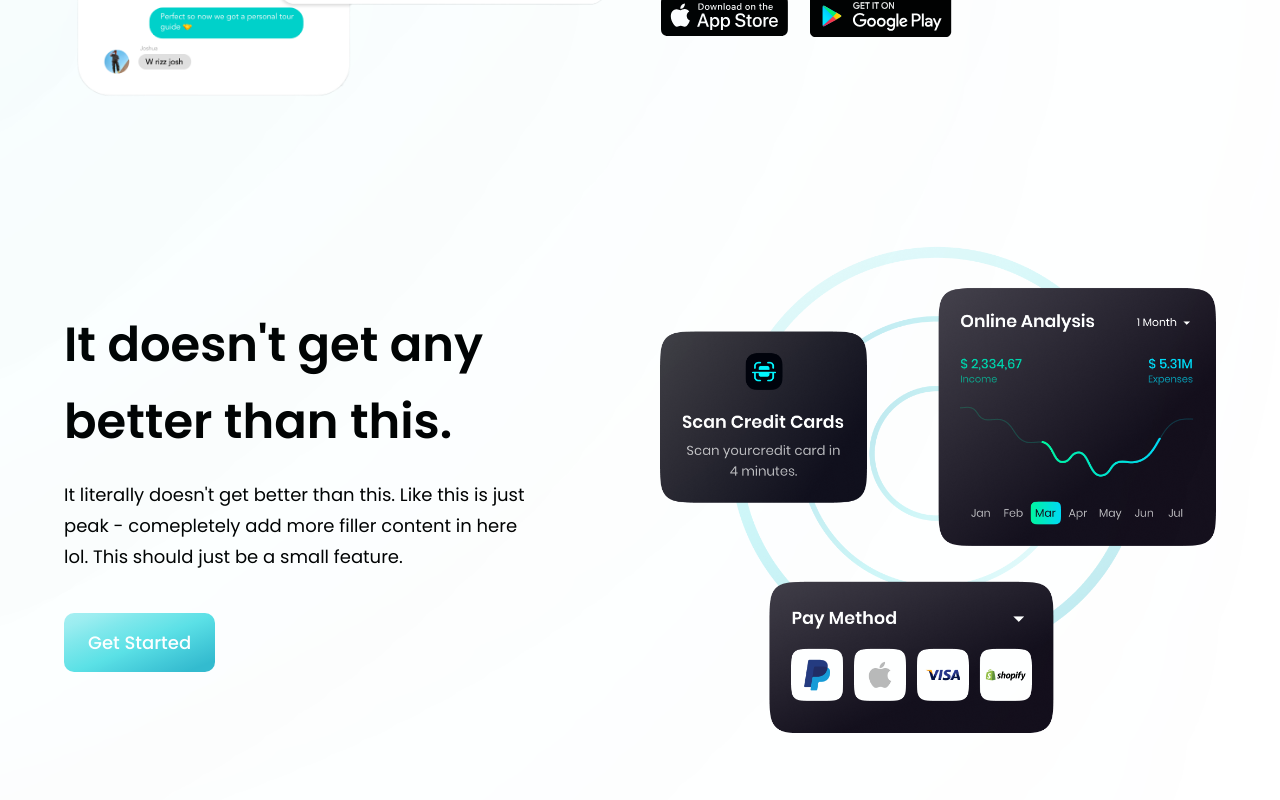
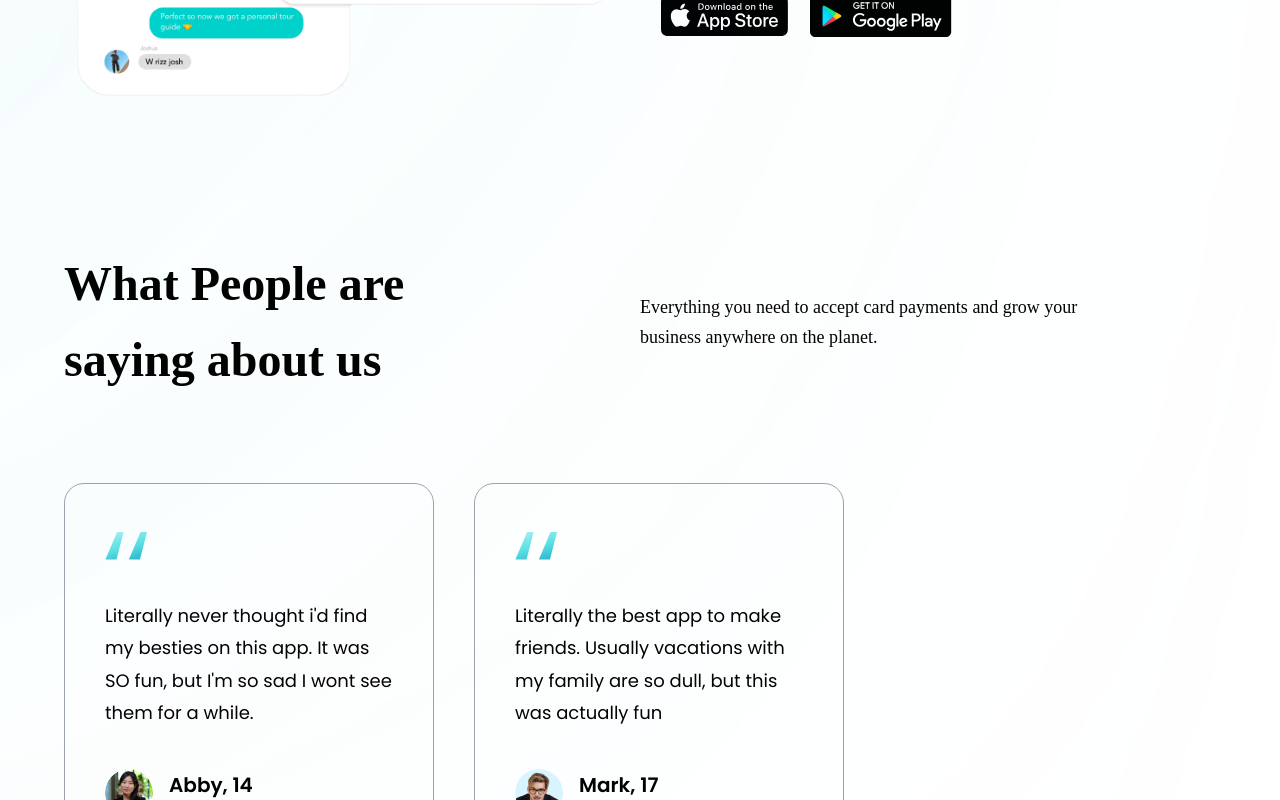
Before and after one commit to npardal/vacationPals, a React (Vite) app: page / in a window 1280 px wide. Shown: the part 2000-2800 px from the top of the page. Built offline with nearby package versions, Linux system fonts and the light colour scheme; a web font is replaced by a local one.

Commit message:
need to figure out framer motion

```diff
--- a/package.json
+++ b/package.json
@@ -9,6 +9,7 @@
     "preview": "vite preview"
   },
   "dependencies": {
+    "framer-motion": "^10.11.2",
     "react": "^18.2.0",
     "react-dom": "^18.2.0"
   },
--- a/src/App.jsx
+++ b/src/App.jsx
@@ -2,8 +2,6 @@ import styles from "./style";
 import {
   Billing,
   Business,
-  CardDeal,
-  Clients,
   CTA,
   Footer,
   Navbar,
@@ -31,9 +29,7 @@ const App = () => (
         <Stats />
         <Business />
         <Billing />
-        <CardDeal />
         <Testimonials />
-        <Clients />
         <CTA />
         <Footer />
       </div>
--- a/src/components/CTA.jsx
+++ b/src/components/CTA.jsx
@@ -4,10 +4,9 @@ import Button from "./Button";
 const CTA = () => (
   <section className={`${styles.flexCenter} ${styles.marginY} ${styles.padding} sm:flex-row flex-col bg-black-gradient-2 rounded-[20px] box-shadow`}>
     <div className="flex-1 flex flex-col">
-      <h2 className={styles.heading2}>Let’s try our service now!</h2>
-      <p className={`${styles.paragraph} max-w-[470px] mt-5`}>
-        Everything you need to accept card payments and grow your business
-        anywhere on the planet.
+      <h2 className={styles.heading2} style={{ fontFamily: "Avenir-Black" }}>Let's make forever friends now!</h2>
+      <p className={`${styles.paragraph} max-w-[470px] mt-5`} style={{ fontFamily: "Avenir-Light" }}>
+        Everything you need to have a relaxing and enjoyable vacation!
       </p>
     </div>
 
--- a/src/components/CardDeal.jsx
+++ /dev/null
@@ -1,28 +0,0 @@
-import { card } from "../assets";
-import styles, { layout } from "../style";
-import Button from "./Button";
-{
-  /* trying this out */
-}
-const CardDeal = () => (
-  <section className={layout.section}>
-    <div className={layout.sectionInfo}>
-      <h2 className={styles.heading2}>
-        It doesn't get any <br className="sm:block hidden" /> better than this.
-      </h2>
-      <p className={`${styles.paragraph} max-w-[470px] mt-5`}>
-        It literally doesn't get better than this. Like this is just peak -
-        comepletely add more filler content in here lol. This should just be a
-        small feature.
-      </p>
-
-      <Button styles={`mt-10`} />
-    </div>
-
-    <div className={layout.sectionImg}>
-      <img src={card} alt="billing" className="w-[100%] h-[100%]" />
-    </div>
-  </section>
-);
-
-export default CardDeal;
--- a/src/components/Clients.jsx
+++ /dev/null
@@ -1,16 +0,0 @@
-import { clients } from "../constants";
-import styles from "../style";
-
-const Clients = () => (
-  <section className={`${styles.flexCenter} my-4`}>
-    <div className={`${styles.flexCenter} flex-wrap w-full`}>
-      {clients.map((client) => (
-        <div key={client.id} className={`flex-1 ${styles.flexCenter} sm:min-w-[192px] min-w-[120px] m-5`}>
-          <img src={client.logo} alt="client_logo" className="sm:w-[192px] w-[100px] object-contain" />
-        </div>
-      ))}
-    </div>
-  </section>
-);
-
-export default Clients;
--- a/src/components/FeedbackCard.jsx
+++ b/src/components/FeedbackCard.jsx
@@ -1,7 +1,7 @@
 import { quotes } from "../assets";
 
 const FeedbackCard = ({ content, name, title, img }) => (
-  <div className="flex justify-between flex-col px-10 py-12 rounded-[20px]  max-w-[370px] md:mr-10 sm:mr-5 mr-0 my-5 feedback-card">
+  <div className="flex justify-between flex-col px-10 py-12 rounded-[20px]  max-w-[370px] md:mr-10 sm:mr-5 mr-0 my-5 feedback-card border border-gray-400 ">
     <img
       src={quotes}
       alt="double_quotes"
--- a/src/components/Footer.jsx
+++ b/src/components/Footer.jsx
@@ -13,8 +13,8 @@ const Footer = () => (
           alt="hoobank"
           className="w-[266px] h-[72.14px] object-contain"
         />
-        <p className={`${styles.paragraph} mt-4 max-w-[312px]`}>
-          A new way to make the payments easy, reliable and secure.
+        <p className={`${styles.paragraph} mt-4 max-w-[312px]`} style={{ fontFamily: "Avenir-Light" }}>
+          A new way to make unforgettable memories with unforgettable people
         </p>
       </div>
 
@@ -24,13 +24,14 @@ const Footer = () => (
             key={footerlink.title}
             className={`flex flex-col ss:my-0 my-4 min-w-[150px]`}
           >
-            <h4 className="font-poppins font-medium text-[18px] leading-[27px] text-black">
+            <h4 className="font-poppins font-medium text-[18px] leading-[27px] text-black" style={{ fontFamily: "Avenir-Black" }}>
               {footerlink.title}
             </h4>
             <ul className="list-none mt-4">
               {footerlink.links.map((link, index) => (
                 <li
                   key={link.name}
+                  style={{ fontFamily: "Avenir-Light" }}
                   className={`font-poppins font-normal text-[16px] leading-[24px] text-gray hover:text-secondary cursor-pointer ${
                     index !== footerlink.links.length - 1 ? "mb-4" : "mb-0"
                   }`}
--- a/src/components/Hero.jsx
+++ b/src/components/Hero.jsx
@@ -1,9 +1,10 @@
 import styles from "../style";
 import { discount, robot } from "../assets";
 import WordSlider from "./Worslider";
+import { motion } from 'framer-motion';
 
 const Hero = () => {
-
+  const isSectionActive = true;
   return (
     <section
       id="home"
--- a/src/components/Testimonials.jsx
+++ b/src/components/Testimonials.jsx
@@ -7,19 +7,19 @@ const Testimonials = () => (
     <div className="absolute z-[0] w-[60%] h-[60%] -right-[50%] rounded-full blue__gradient bottom-40" />
 
     <div className="w-full flex justify-between items-center md:flex-row flex-col sm:mb-16 mb-6 relative z-[1]">
-      <h2 className={styles.heading2}>
+      <h2 className={styles.heading2} style={{ fontFamily: "Avenir-Black" }}>
         What People are <br className="sm:block hidden" /> saying about us
       </h2>
       <div className="w-full md:mt-0 mt-6">
-        <p className={`${styles.paragraph} text-left max-w-[450px]`}>
+        <p className={`${styles.paragraph} text-left max-w-[450px]`} style={{ fontFamily: "Avenir-Light" }}>
           Everything you need to accept card payments and grow your business
           anywhere on the planet.
         </p>
       </div>
     </div>
 
-    <div className="flex flex-wrap sm:justify-start justify-center w-full feedback-container relative z-[1]">
-      {feedback.map((card) => <FeedbackCard key={card.id} {...card} />)}
+    <div className="flex flex-wrap sm:justify-start justify-center w-full feedback-container relative z-[1] ">
+      {feedback.map((card) => <FeedbackCard className="border border-gray-400 rounded-lg"key={card.id} {...card} />)}
     </div>
   </section>
 );
--- a/src/constants/index.js
+++ b/src/constants/index.js
@@ -59,25 +59,25 @@ export const feedback = [
   {
     id: "feedback-1",
     content:
-      "Money is only a tool. It will take you wherever you wish, but it will not replace you as the driver.",
-    name: "Herman Jensen",
-    title: "Founder & Leader",
+      "Literally never thought i'd find my besties on this app. It was SO fun, but I'm so sad I wont see them for a while.",
+    name: "Abby, 14",
+    title: "Student",
     img: people01,
   },
   {
     id: "feedback-2",
     content:
-      "Money makes your life easier. If you're lucky to have it, you're lucky.",
-    name: "Steve Mark",
-    title: "Founder & Leader",
+      "Literally the best app to make friends. Usually vacations with my family are so dull, but this was actually fun",
+    name: "Mark, 17",
+    title: "Student",
     img: people02,
   },
   {
     id: "feedback-3",
     content:
-      "It is usually people in the money business, finance, and international trade that are really rich.",
-    name: "Kenn Gallagher",
-    title: "Founder & Leader",
+      "Went on this not expecting much. Left having the BEST memories with the best people. I love ya'll",
+    name: "Gracie Nwati",
+    title: "Student ",
     img: people03,
   },
 ];
```
Also changed, not shown: src/components/index.js (+3 -4 lines), 1 other file (tests, documents, lock files or other folders).
